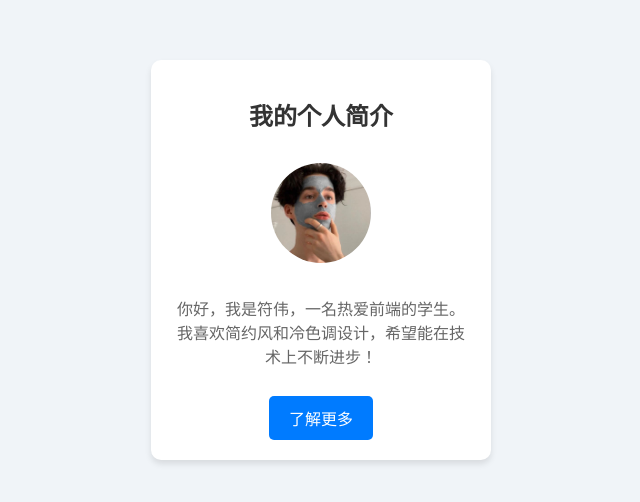
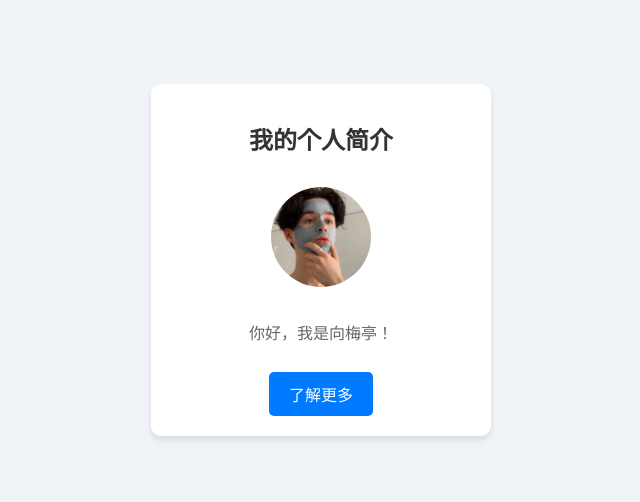
Before and after one commit to World-peace001/web, a plain HTML site: page index.html in a window 1280 px wide. Shown: the part 140-642 px from the top of the page, without its empty margins (319-959 px from the left). Drawn offline with Linux system fonts and the light colour scheme.

Commit message:
Update index.html

```diff
--- a/index.html
+++ b/index.html
@@ -10,7 +10,7 @@
   <div class="container">
     <h1>我的个人简介</h1>
     <img src="assets\picture.jpg" alt="我的照片">
-    <p>你好，我是符伟，一名热爱前端的学生。我喜欢简约风和冷色调设计，希望能在技术上不断进步！</p>
+    <p>你好，我是向梅亭！</p>
     <a href="https://baidu.com">了解更多</a>
   </div>
 </body>
```
